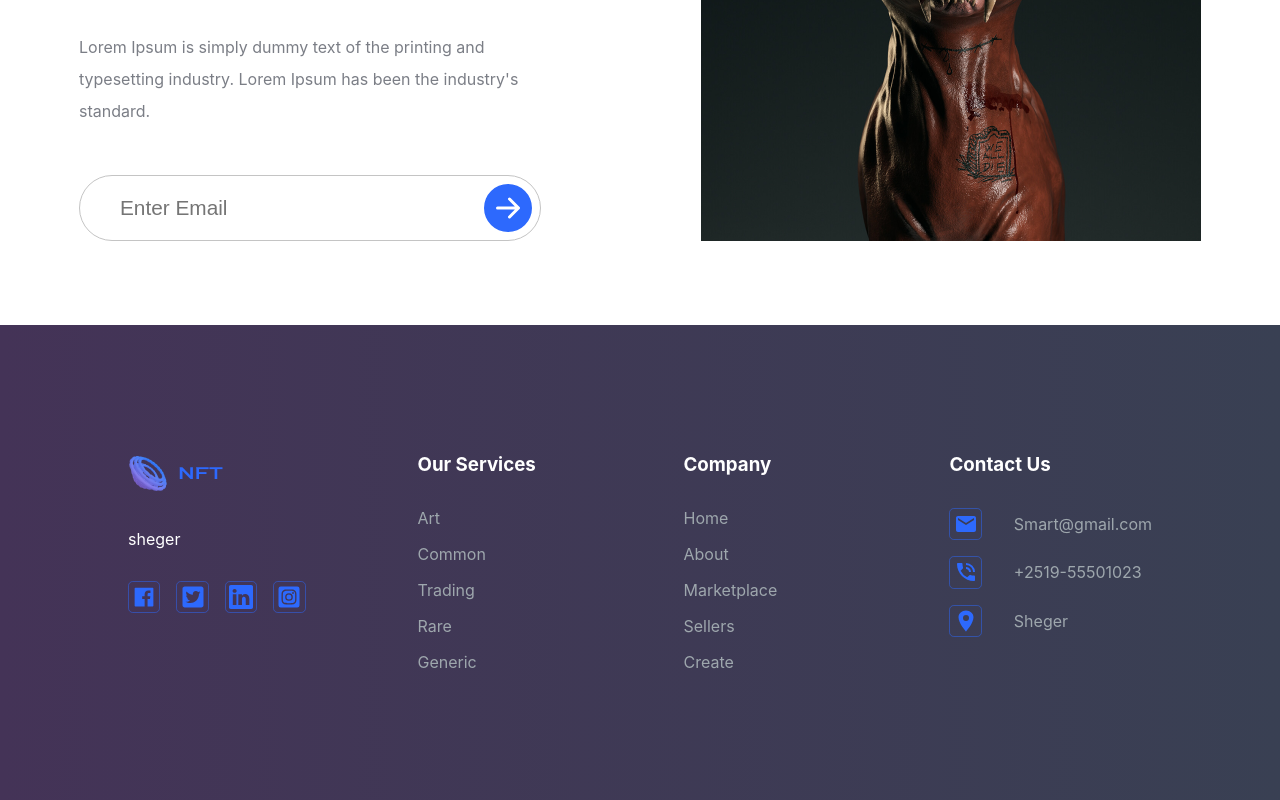
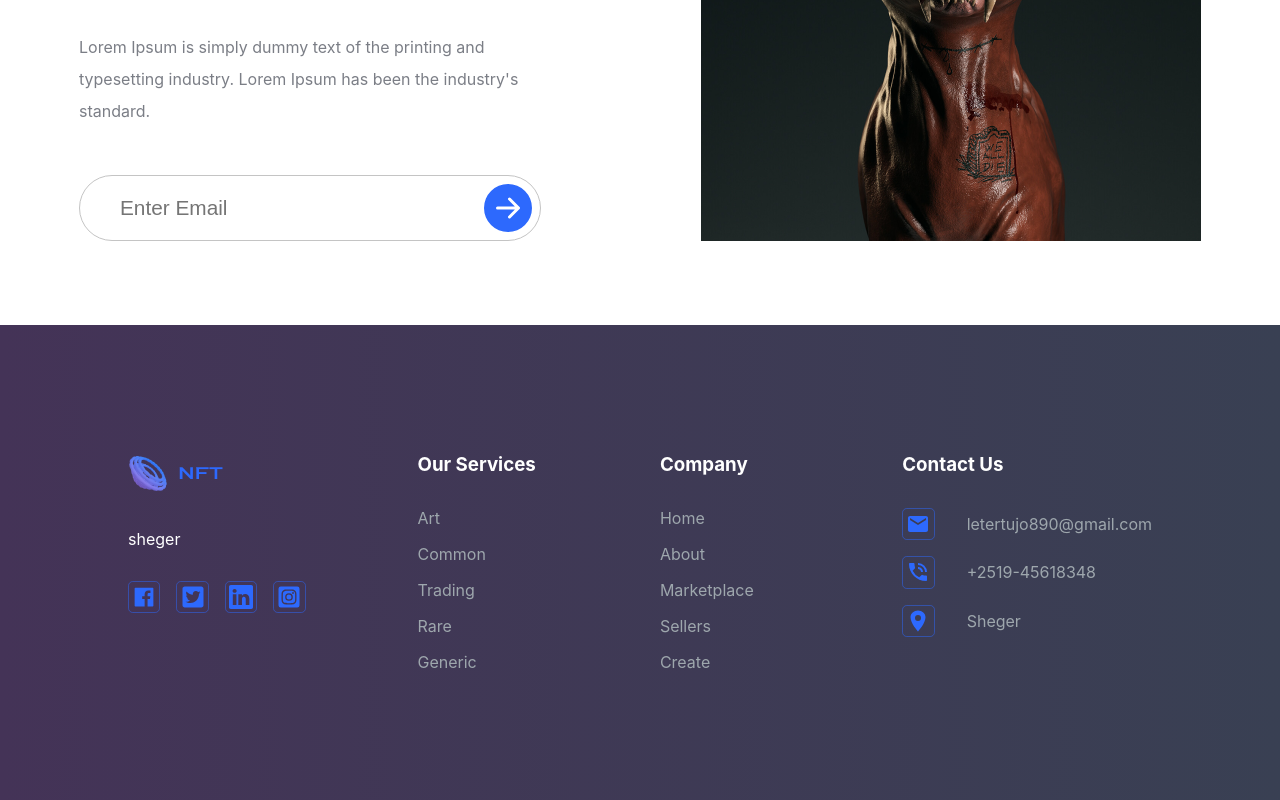
Before and after one commit to letera1/MarketPlace, a React (Create React App) app: page / in a window 1280 px wide. Shown: the part 4276-5076 px from the top of the page. Built offline with nearby package versions, Linux system fonts and the light colour scheme.

Commit message:
Update Footer.jsx

```diff
--- a/src/components/Footer.jsx
+++ b/src/components/Footer.jsx
@@ -14,11 +14,11 @@ export default function Footer() {
   const contactInfo = [
     {
       icon: <MdEmail />,
-      value: "Smart@gmail.com",
+      value: "letertujo890@gmail.com",
     },
     {
       icon: <MdPhoneInTalk />,
-      value: "+2519-55501023",
+      value: "+2519-45618348",
     },
     {
       icon: <IoLocationSharp />,
```
